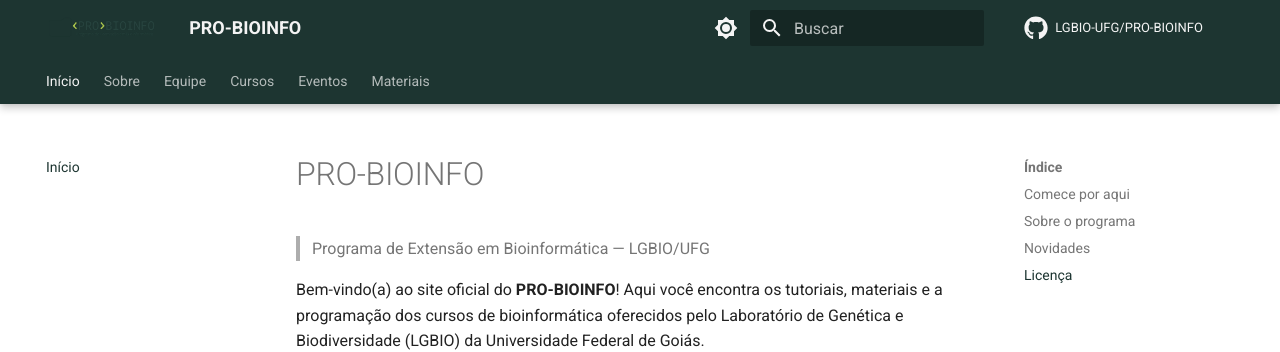
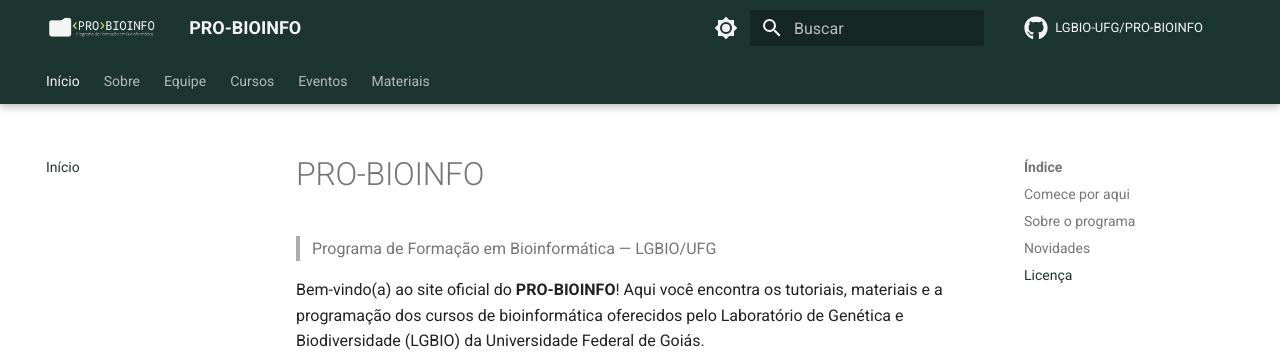
Before and after one commit to LGBIO-UFG/PRO-BIOINFO, an MkDocs documentation site: the page built from docs/index.md, in a window 1280 px wide and 1288 px high. Shown: the top 352 px of the window. Built offline with MkDocs 1.6.1 and Material for MkDocs 9.7.7, drawn with Linux system fonts in a browser that asks for light colours; comment, search, counter and statistics services are not loaded.

Commit message:
feat: identidade visual PRO-BIOINFO (logo e paleta de cores)

```diff
--- a/docs/index.md
+++ b/docs/index.md
@@ -1,6 +1,6 @@
 # PRO-BIOINFO
 
-> Programa de Extensão em Bioinformática — LGBIO/UFG
+> Programa de Formação em Bioinformática — LGBIO/UFG
 
 Bem-vindo(a) ao site oficial do **PRO-BIOINFO**! Aqui você encontra os tutoriais, materiais e a programação dos cursos de bioinformática oferecidos pelo Laboratório de Genética e Biodiversidade (LGBIO) da Universidade Federal de Goiás.
 
```
Also changed, not shown: docs/assets/logo.png.
